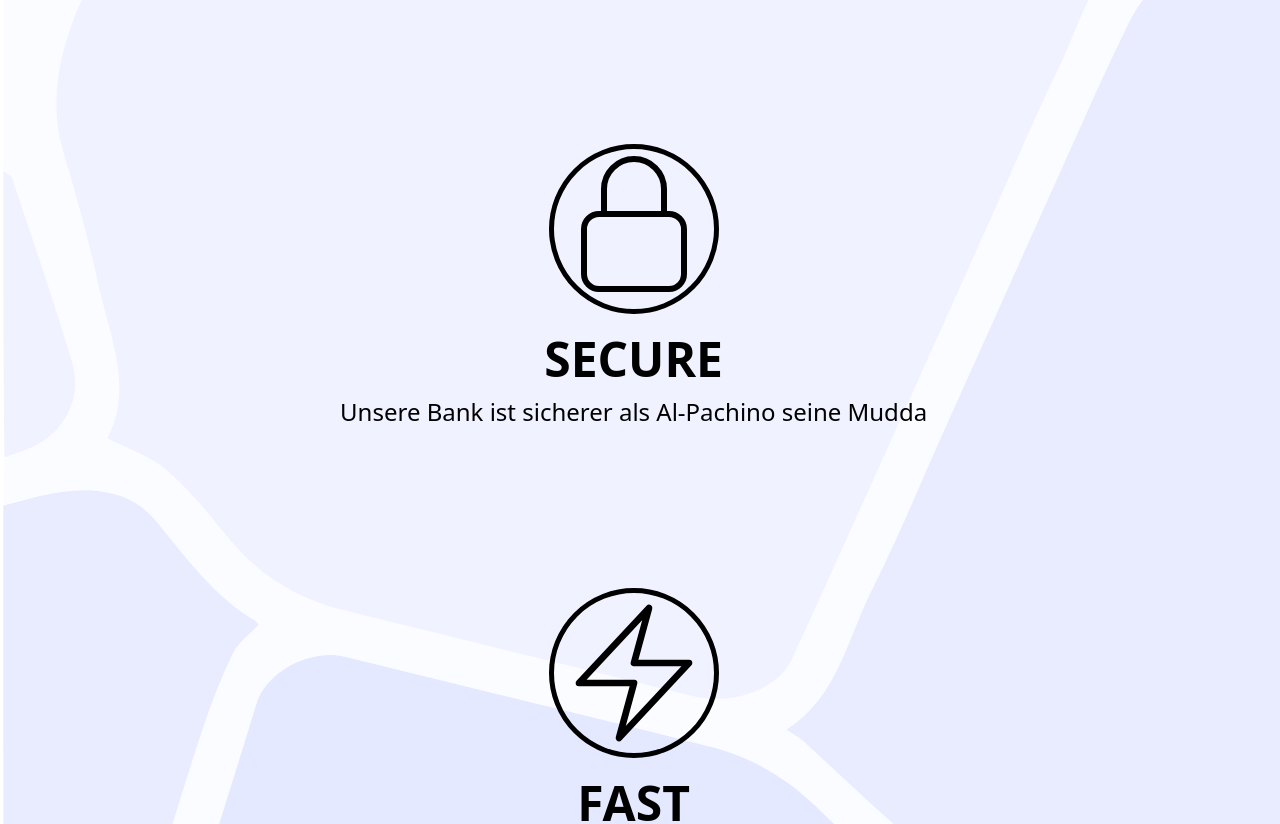
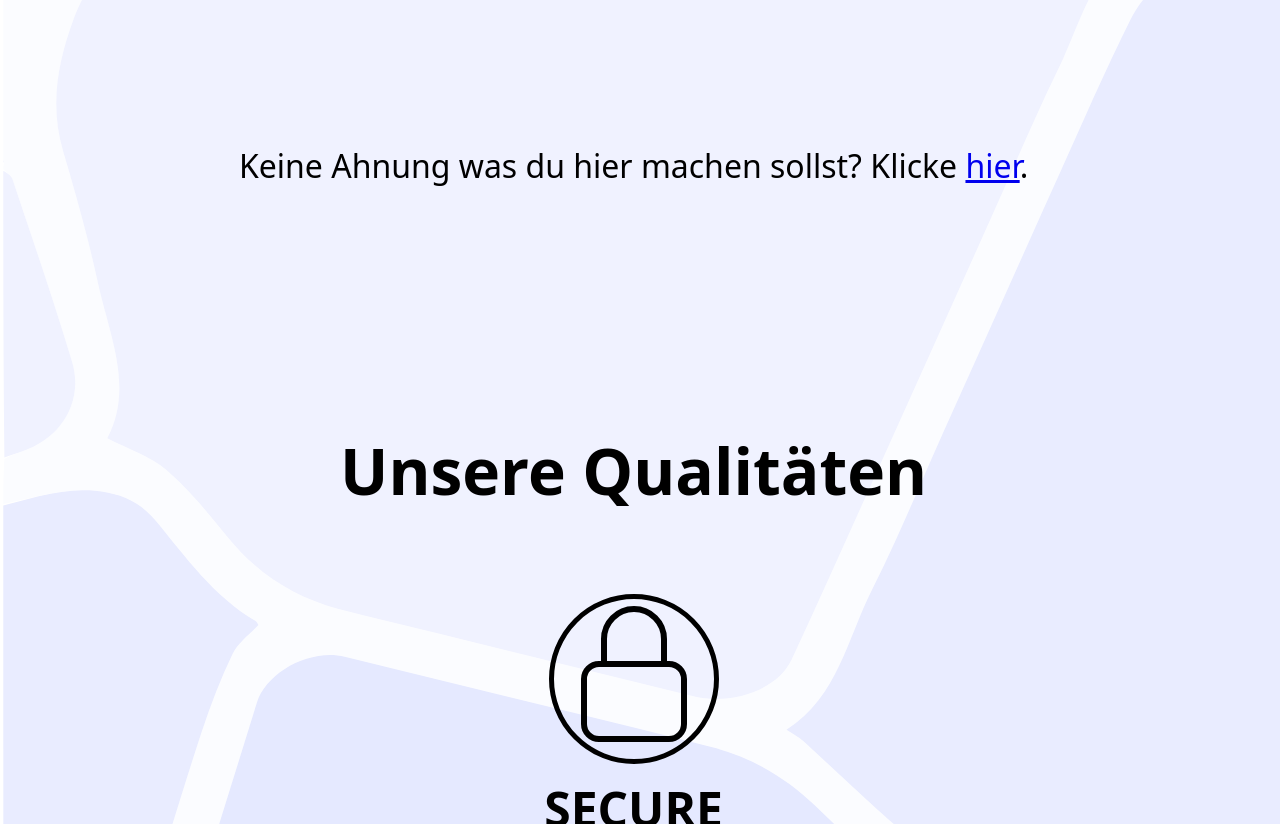
Before and after one commit to gsgdev/gaukeley-frontend, a SvelteKit app: page / in a window 1280 px wide. Shown: the part 776-1600 px from the top of the page. Built offline with nearby package versions, Linux system fonts and the light colour scheme.

Commit message:
Navbar: removed button text underlines Qualities:  added tutorial section Added Quotes component

```diff
--- a/src/components/Hero.svelte
+++ b/src/components/Hero.svelte
@@ -96,6 +96,7 @@
 		filter: blur(0);
 		transform: translateY(0);
 	}
+	/* large screens */
 	@media (min-width: 800px) {
 		.hero-title {
 			font-size: 6rem;
@@ -104,6 +105,7 @@
 			font-size: 2.75rem;
 		}
 	}
+	/* for really large screens */
 	@media (min-width: 1250px) {
 		.hero {
 			display: flex;
--- a/src/components/Navbar.svelte
+++ b/src/components/Navbar.svelte
@@ -102,6 +102,7 @@
 		padding: 1rem 1rem 1rem 1rem;
 		-webkit-box-shadow: 5px 5px 19px 3px rgba(0, 0, 0, 0.55);
 		box-shadow: 5px 5px 19px 3px rgba(0, 0, 0, 0.55);
+		text-decoration: none;
 	}
 	.right-nav > a:hover {
 		text-decoration: none;
--- a/src/components/Qualities.svelte
+++ b/src/components/Qualities.svelte
@@ -1,5 +1,9 @@
 <section id="qualities" class="qualities-wrapper">
+	<div class="tutorial-wrapper">
+		Keine Ahnung was du hier machen sollst? Klicke <a href="/">hier</a>.
+	</div>
 	<div class="qualities">
+		<h1 class="qualities-header">Unsere Qualitäten</h1>
 		<div class="qualities-section">
 			<p class="circle">
 				<svg
@@ -67,7 +71,18 @@
 </section>
 
 <style>
-	.qualities-section, .qualities {
+	.tutorial-wrapper {
+		text-align: center;
+		font-size: 2rem;
+		margin: 0 0 30dvh 0;
+	}
+	.qualities-header {
+		text-align: center;
+		margin: 0 0 5rem 0;
+		font-size: 4rem;
+	}
+	.qualities-section,
+	.qualities {
 		display: flex;
 		flex-direction: column;
 		align-items: center;
--- /dev/null
+++ b/src/components/Quotes.svelte
@@ -0,0 +1,11 @@
+<section class="quotes">
+    Hier kommen lustige Zitate hin, oder irgentwas anderes lustiges
+</section>
+
+<style>
+    .quotes {
+        font-size: 3rem;
+        font-weight: bold;
+        margin: 20dvh 0 0 0;
+    }
+</style>
--- a/src/routes/+page.svelte
+++ b/src/routes/+page.svelte
@@ -3,16 +3,18 @@
 	import Hero from '../components/Hero.svelte';
 	import Qualities from '../components/Qualities.svelte';
 	import Line from '../components/Line.svelte';
+	import Quotes from '../components/Quotes.svelte';
 </script>
 
-<div class="body">
-	<Navbar />
+<Navbar />
 
-	<Hero />
-	<Line />
-	<div class="content-wrapper">
-		<Qualities />
-	</div>
+<Hero />
+<Line />
+
+<div class="content-wrapper">
+	<Qualities />
+
+	<Quotes />
 </div>
 
 <style>
```
